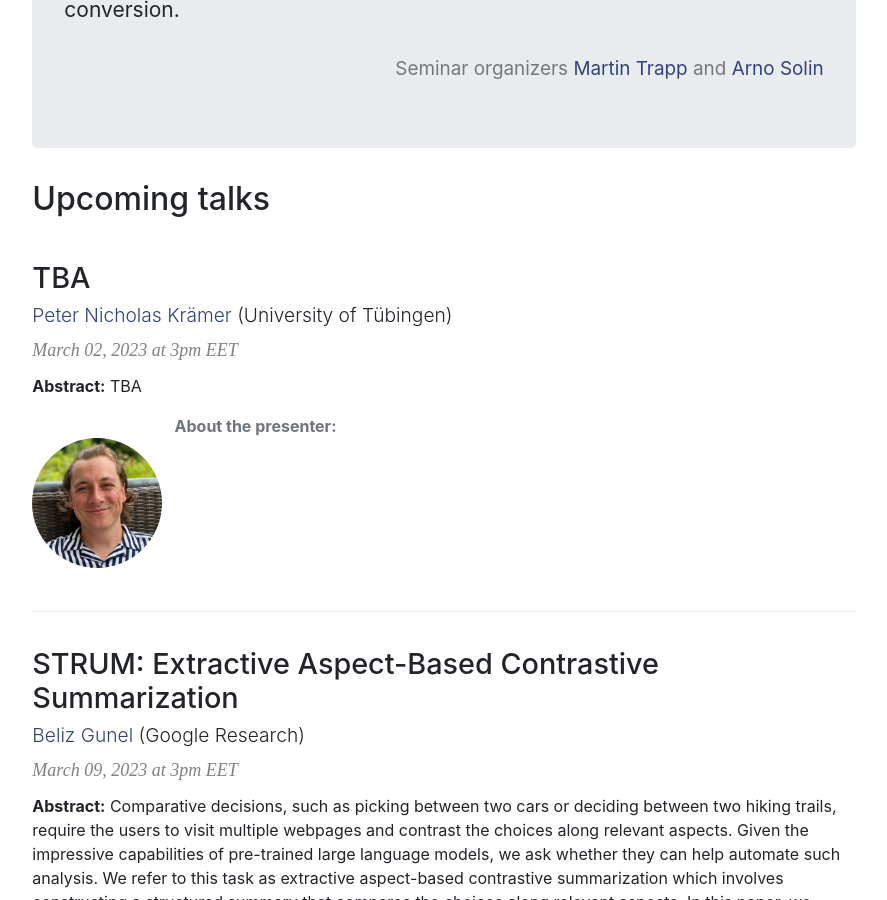
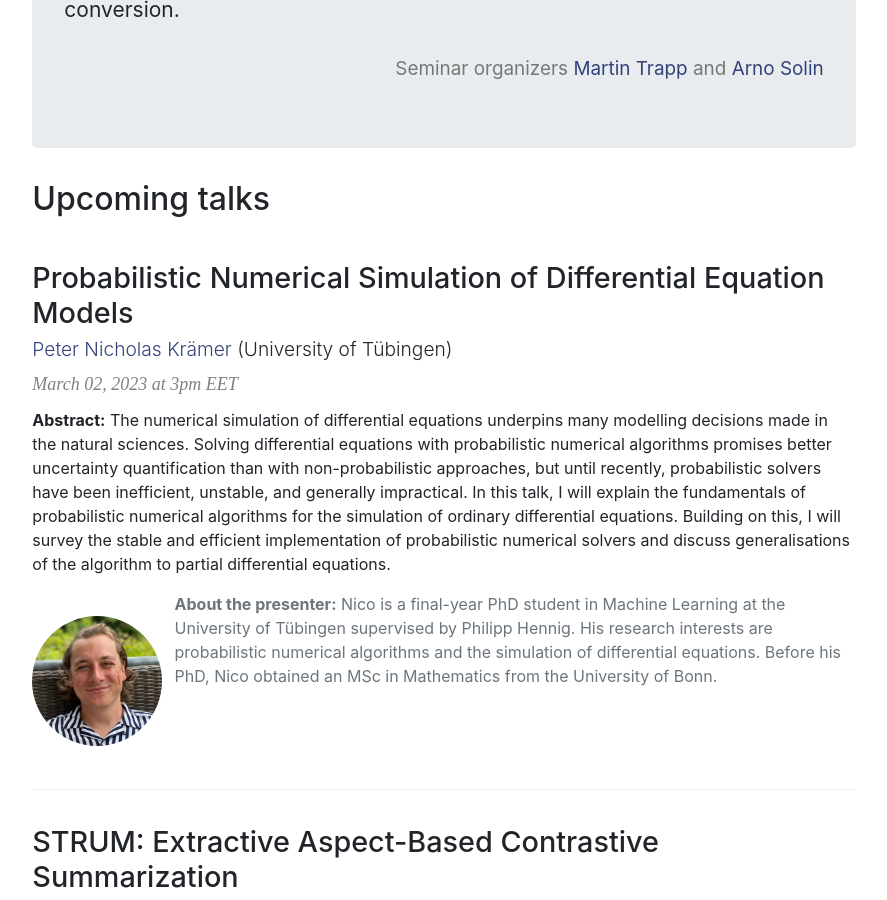
Before and after one commit to AaltoML/apml, a Jekyll site: the page built from index.html, in a window 1280 px wide and 900 px high, scrolled down 915 px. Shown: the whole window, without its empty margins (196-1083 px from the left). Built offline with Jekyll 4.4.1, drawn with Linux system fonts in a browser that asks for light colours.

Commit message:
Updated Nicholas talk details

```diff
--- a/_data/talks.yml
+++ b/_data/talks.yml
@@ -233,12 +233,12 @@
   photo: benji_wang
 
 - date: March 02, 2023 at 3pm EET
-  title: "TBA"
+  title: "Probabilistic Numerical Simulation of Differential Equation Models"
   presenter: "Peter Nicholas Krämer"
   url: https://pnkraemer.github.io/sites/news.html
   affiliation: "University of Tübingen"
-  abstract: "TBA"
-  biography: ""
+  abstract: "The numerical simulation of differential equations underpins many modelling decisions made in the natural sciences. Solving differential equations with probabilistic numerical algorithms promises better uncertainty quantification than with non-probabilistic approaches, but until recently, probabilistic solvers have been inefficient, unstable, and generally impractical. In this talk, I will explain the fundamentals of probabilistic numerical algorithms for the simulation of ordinary differential equations. Building on this, I will survey the stable and efficient implementation of probabilistic numerical solvers and discuss generalisations of the algorithm to partial differential equations."
+  biography: "Nico is a final-year PhD student in Machine Learning at the University of Tübingen supervised by Philipp Hennig. His research interests are probabilistic numerical algorithms and the simulation of differential equations. Before his PhD, Nico obtained an MSc in Mathematics from the University of Bonn."
   photo: nicholas_kraemer
 
 - date: March 09, 2023 at 3pm EET
```
